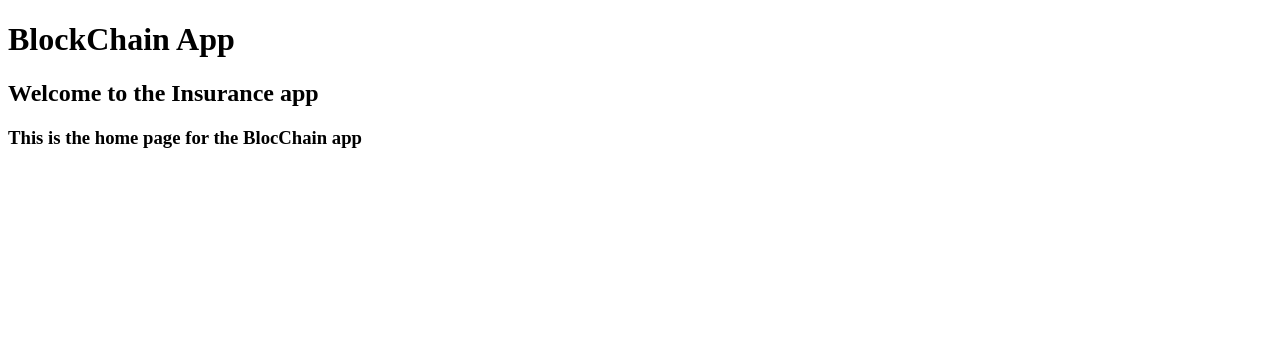
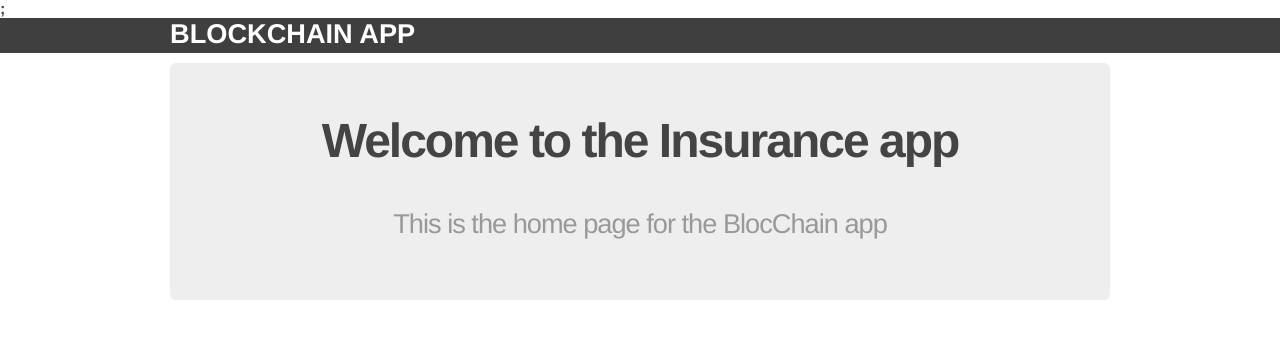
Before and after one commit to vineetchawla/InsuranceWebApp, a Flask app: page / in a window 1280 px wide. Shown: the top 339 px of the page. Run offline with Flask 2, Linux system fonts and the light colour scheme.

Commit message:
Added css

```diff
--- /dev/null
+++ b/static/css/main.css
@@ -0,0 +1,64 @@
+body {
+  margin: 0;
+  padding: 0;
+  font-family: "Helvetica Neue", Helvetica, Arial, sans-serif;
+  color: #444;
+}
+
+/*
+ * Create dark grey header with a white logo
+ */
+
+header {
+  background-color: #2B2B2B;
+  height: 35px;
+  width: 100%;
+  opacity: .9;
+  margin-bottom: 10px;
+}
+
+header h1.logo {
+  margin: 0;
+  font-size: 1.7em;
+  color: #fff;
+  text-transform: uppercase;
+  float: left;
+}
+
+header h1.logo:hover {
+  color: #fff;
+  text-decoration: none;
+}
+
+/*
+ * Center the body content
+ */
+
+.container {
+  width: 940px;
+  margin: 0 auto;
+}
+
+div.jumbo {
+  padding: 10px 0 30px 0;
+  background-color: #eeeeee;
+  -webkit-border-radius: 6px;
+     -moz-border-radius: 6px;
+          border-radius: 6px;
+}
+
+h2 {
+  font-size: 3em;
+  margin-top: 40px;
+  text-align: center;
+  letter-spacing: -2px;
+}
+
+h3 {
+  font-size: 1.7em;
+  font-weight: 100;
+  margin-top: 30px;
+  text-align: center;
+  letter-spacing: -1px;
+  color: #999;
+}
--- a/templates/layout.html
+++ b/templates/layout.html
@@ -2,6 +2,7 @@
 <html>
   <head>
     <title>Flight Insurance</title>
+      <strong><link rel="stylesheet" href="{{ url_for('static', filename='css/main.css') }}">;</strong>
   </head>
   <body>
 
```
